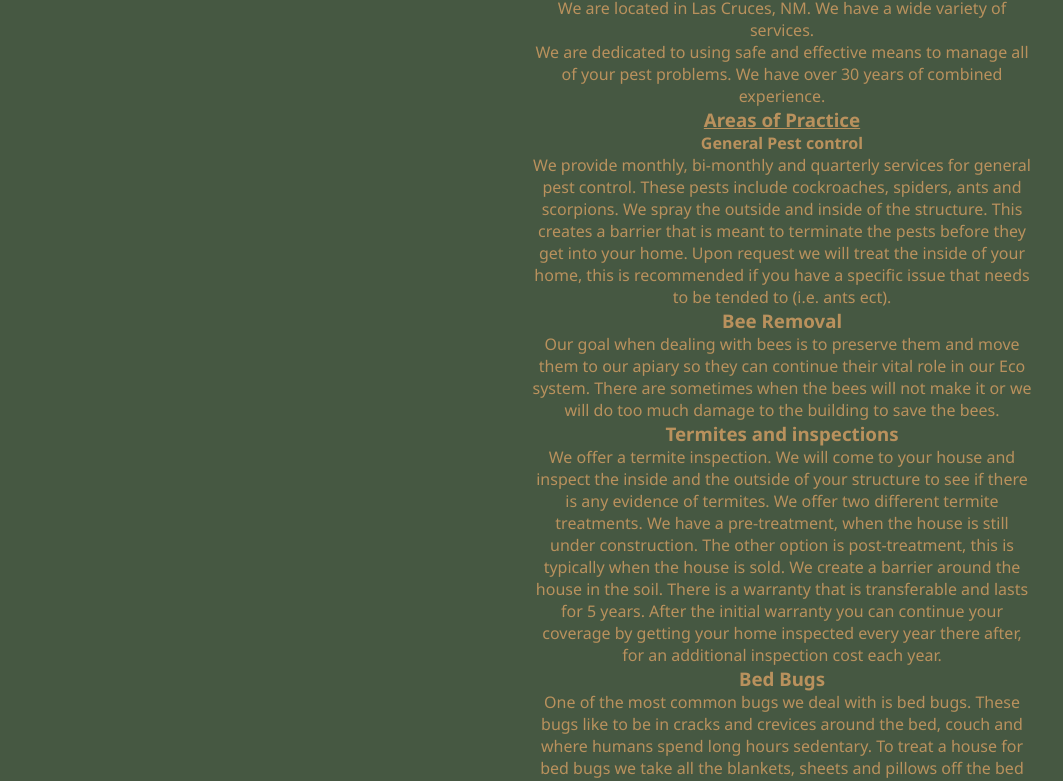
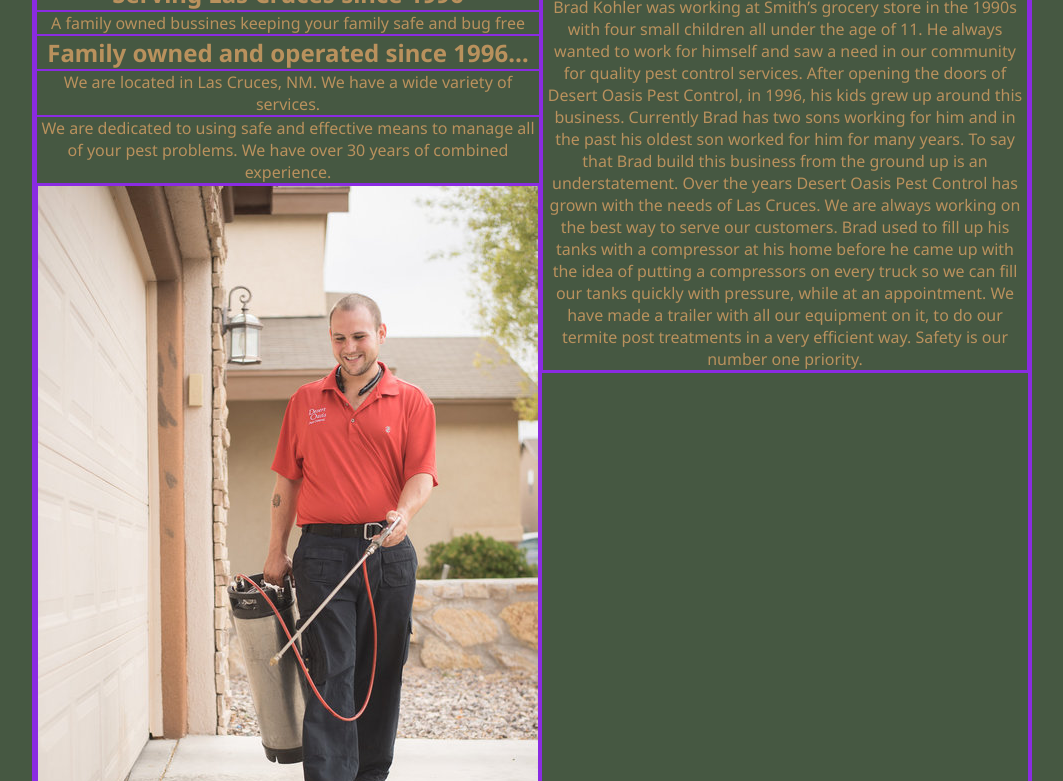
Before and after one commit to skohler16/Desert_Oasis_Pest_Control, a plain HTML site: page index.html in a window 1280 px wide. Shown: the part 205-986 px from the top of the page, without its empty margins (108-1171 px from the left). Drawn offline with nearby package versions, Linux system fonts and the light colour scheme.

Commit message:
added an image and styling

```diff
--- a/index.html
+++ b/index.html
@@ -39,17 +39,17 @@
             </div>
         </header>
         <main>
+            <div>
             <title>Desert Oasis Pest Control</title>
             <h1>The Offical page of DOPC</h1>
             <h2>Serving Las Cruces since 1996</h2>
-                <div>
                     <p>A family owned bussines keeping your family safe and bug free</p>
-                </div>
-            <div>
+
                 <h2>Family owned and operated since 1996…</h2>
                 <p>We are located in Las Cruces, NM. We have a wide variety of services. </p>
                 <p>We are dedicated to using safe and effective means to manage all of your pest problems. We have over 30 years of combined experience. </p>
                 <div class="container">
+                    <img src="Assets\Scooter-Pest Control.jpg" />
                     <div>
                         <h3 style="text-decoration: underline;">Areas of Practice</h3>
                         <p><h4>General Pest control </h4>We provide monthly, bi-monthly and quarterly  services for general pest control. These pests include cockroaches, spiders, ants and scorpions. We spray the outside and inside of the structure. This creates a barrier that is meant to terminate the pests before they get into your home.  Upon request we will treat the inside of your home, this is recommended if you have a specific issue that needs to be tended to (i.e. ants ect).</p>
--- a/style.css
+++ b/style.css
@@ -1,5 +1,5 @@
 *{
-    /* border: 1px solid blueviolet; */
+    border: 1px solid blueviolet;
     box-sizing: border-box;
     margin: 0 auto;
     font-family: "Noto Sans", sans-serif;
```
Also changed, not shown: Assets/Scooter-Pest Control.jpg (added).
